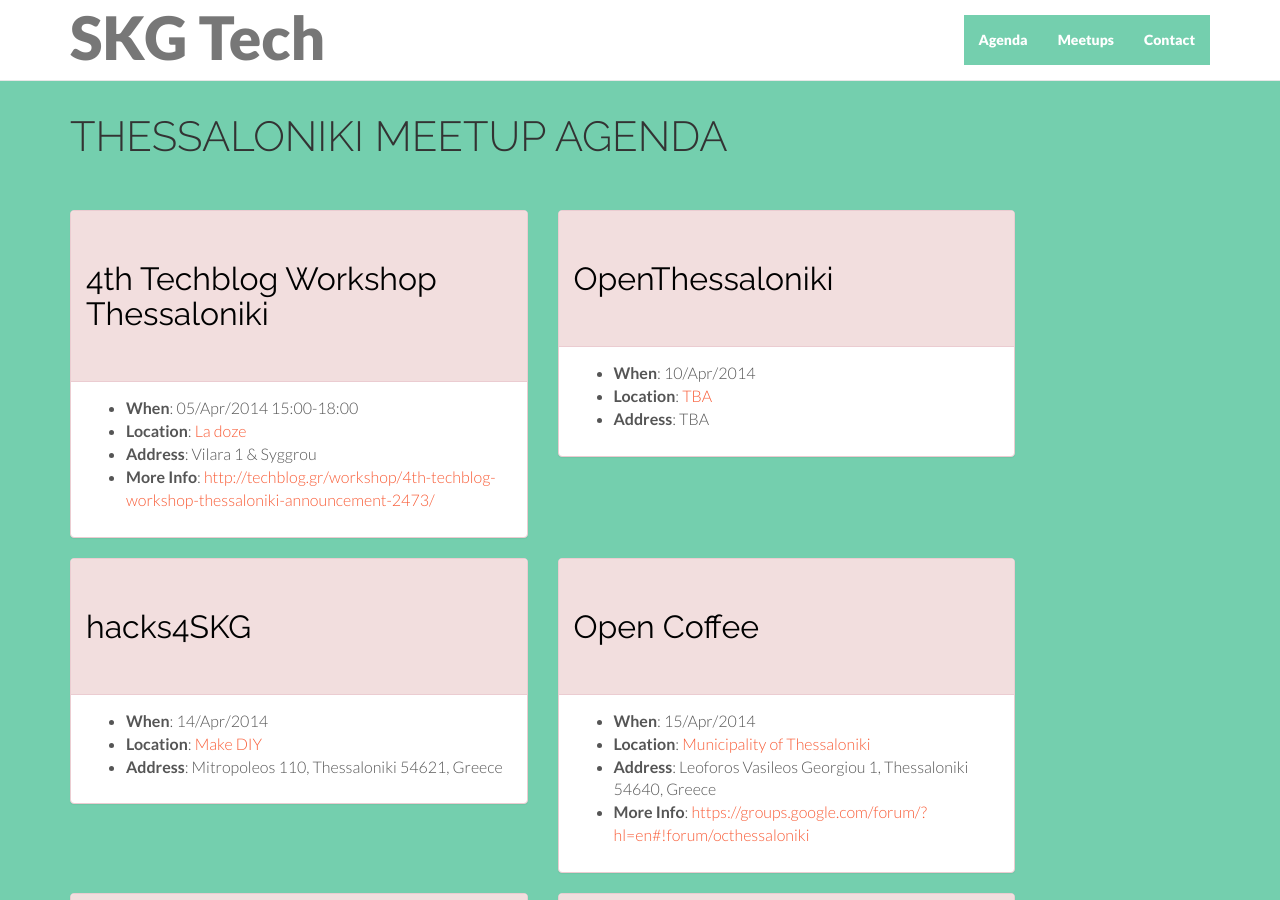
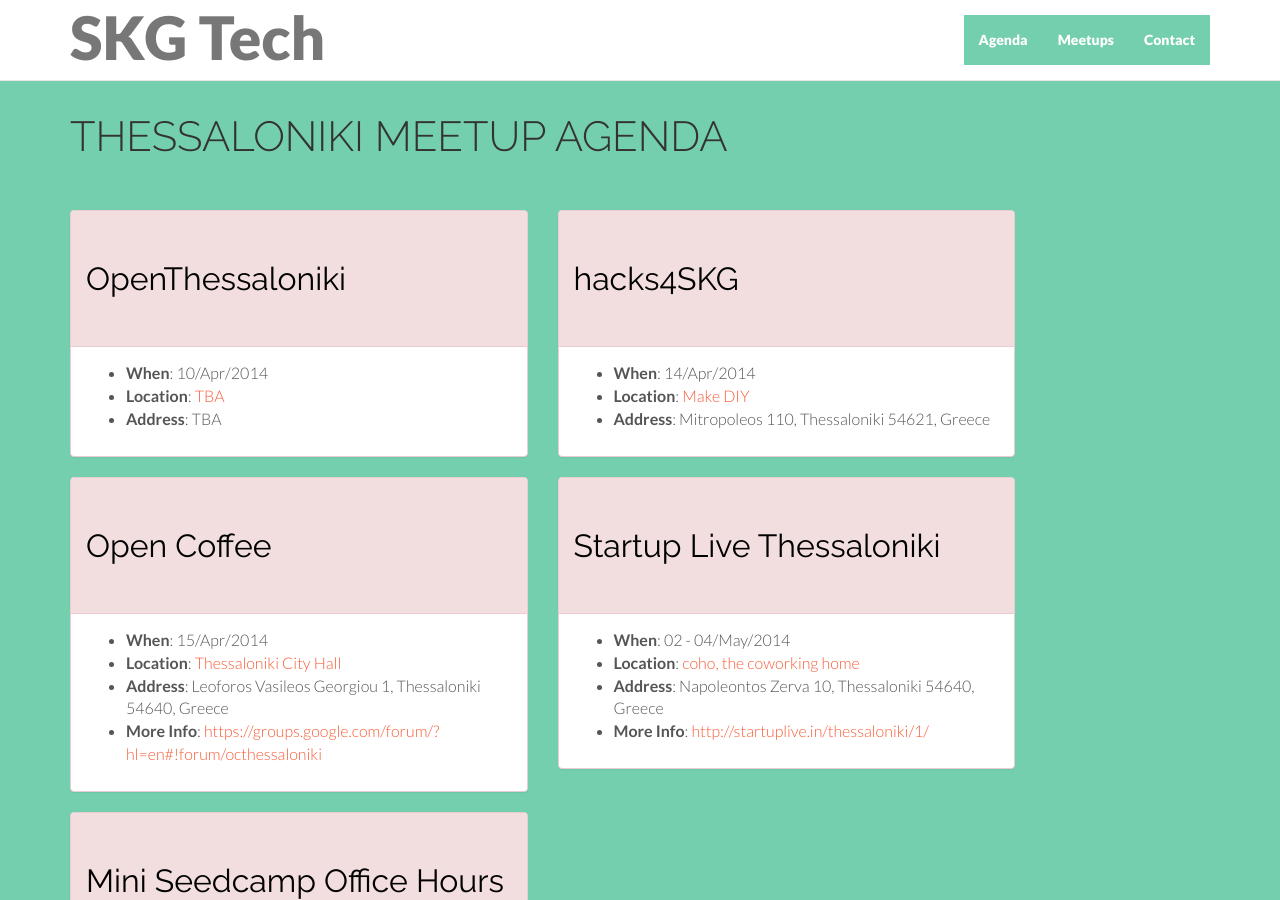
Before and after one commit to skgtech/skgtech.github.io, a Jekyll site: the page built from index.html, in a window 1280 px wide and 900 px high, scrolled down 691 px. Built offline with Jekyll 4.4.1, drawn with Linux system fonts in a browser that asks for light colours; nearby versions of some CDN libraries; Markdown is read by kramdown in place of the engine named in the settings; comment, search, counter and statistics services are not loaded.

Commit message:
rm past event

```diff
--- a/_data/agenda.yaml
+++ b/_data/agenda.yaml
@@ -1,9 +1,3 @@
-- name: "4th Techblog Workshop Thessaloniki"
-  date: "05/Apr/2014 15:00-18:00"
-  location: "La doze"
-  address: "Vilara 1 & Syggrou"
-  locationUrl: "https://www.google.gr/maps/place/%CE%92%CE%B7%CE%BB%CE%B1%CF%81%CE%AC+1/@40.637274,22.939024,16z/data=!4m2!3m1!1s0x14a839a7a6cb7ddf:0xcea4a79fe3c02da4?hl=el"
-  website: "http://techblog.gr/workshop/4th-techblog-workshop-thessaloniki-announcement-2473/"
 - name: "OpenThessaloniki"
   date: "10/Apr/2014"
   location: "TBA"
@@ -15,7 +9,7 @@
   locationUrl: "https://maps.google.com/maps?q=Mitropoleos+110,+Thessaloniki,+Greece&hl=en&sll=37.990837,23.738339&sspn=0.179392,0.313454&oq=110+mitropoleos,+thessalo&hnear=Mitropoleos+110,+Thessaloniki,+Greece&t=m&z=16"
 - name: "Open Coffee"
   date: "15/Apr/2014"
-  location: "Municipality of Thessaloniki"
+  location: "Thessaloniki City Hall"
   address: "Leoforos Vasileos Georgiou 1, Thessaloniki 54640, Greece"
   locationUrl: "https://maps.google.com/?ll=40.623831,22.955267&spn=0.002699,0.004898&t=m&z=18&iwloc=lyrftr:m,16051082708899861943,40.62346,22.95383"
   website: "https://groups.google.com/forum/?hl=en#!forum/octhessaloniki"
```
